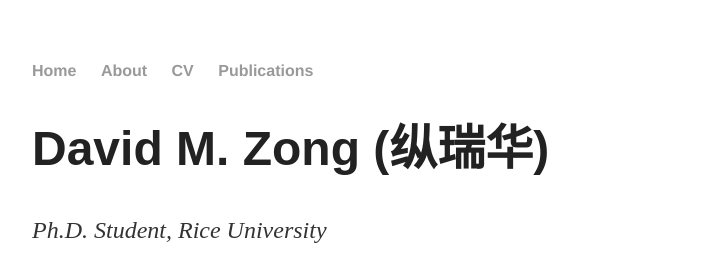
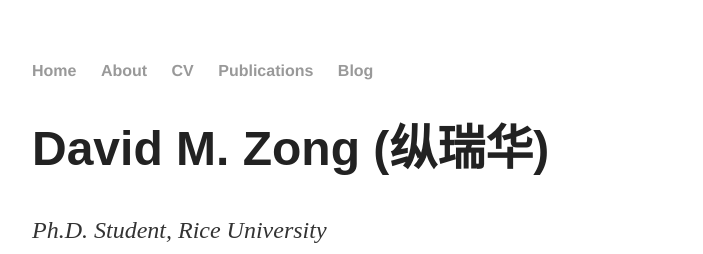
Before and after one commit to DavidZong/DavidZong.github.io, a Jekyll site: the page built from index.html, in a window 1280 px wide. Shown: the top 254 px of the page, without its empty margins (288-991 px from the left). Built offline with Jekyll 4.4.1, drawn with Linux system fonts in a browser that asks for light colours.

Commit message:
It's blog time baby

```diff
--- a/_layouts/default.html
+++ b/_layouts/default.html
@@ -45,6 +45,7 @@
 				<li><a href="/about">About</a></li>
 				<li><a href="/cv">CV</a></li>
 				<li><a href="https://scholar.google.com/citations?user=qCPns4UAAAAJ&hl=en">Publications</a></li>
+				<li><a href="/https://reading.supply/@zong">Blog</a></li>
 			</ul>
 		</nav>
 		<div class="container">
```
